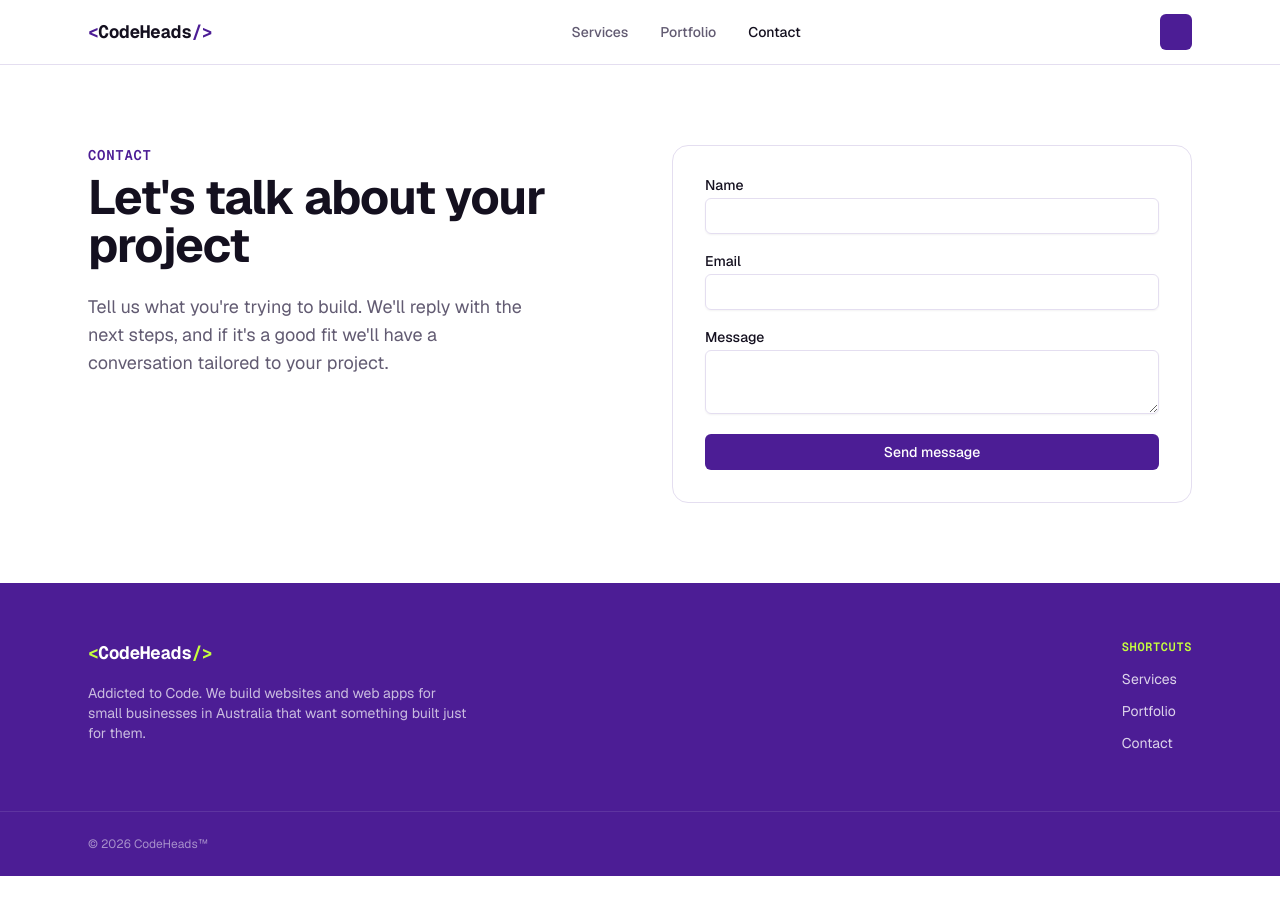
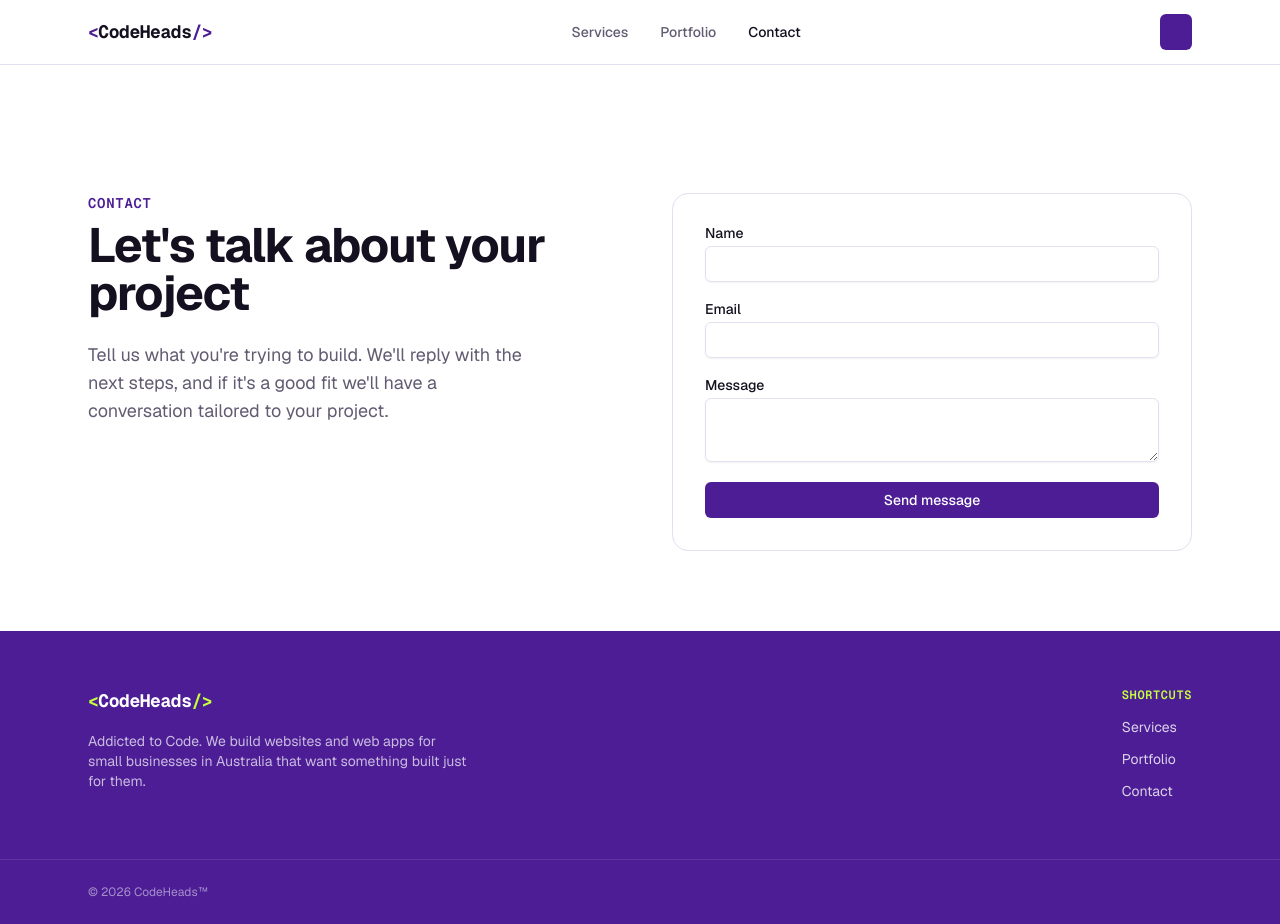
Before and after one commit to CodeHeadsAu/codeheads, a Next.js app: page /contact in a window 1280 px wide. Before the commit the page ends 876 px from the top, so only its background shows below. Built offline with nearby package versions, Linux system fonts and the light colour scheme.

Commit message:
Align Contact page heading position with Home
Contact's header section had noticeably less top padding than
Home's hero, so the H1 landed ~56px higher when navigating between
them. Bumped the top padding to match.

Co-Authored-By: Claude Sonnet 5 <noreply@anthropic.com>

```diff
--- a/src/app/contact/page.tsx
+++ b/src/app/contact/page.tsx
@@ -11,7 +11,7 @@ export const metadata: Metadata = {
 
 export default function ContactPage() {
   return (
-    <section className="py-20">
+    <section className="pt-24 pb-20 md:pt-32">
       <Container className="grid gap-16 md:grid-cols-2">
         <div>
           <p className="font-mono text-sm font-semibold tracking-wider text-bold uppercase">
```
